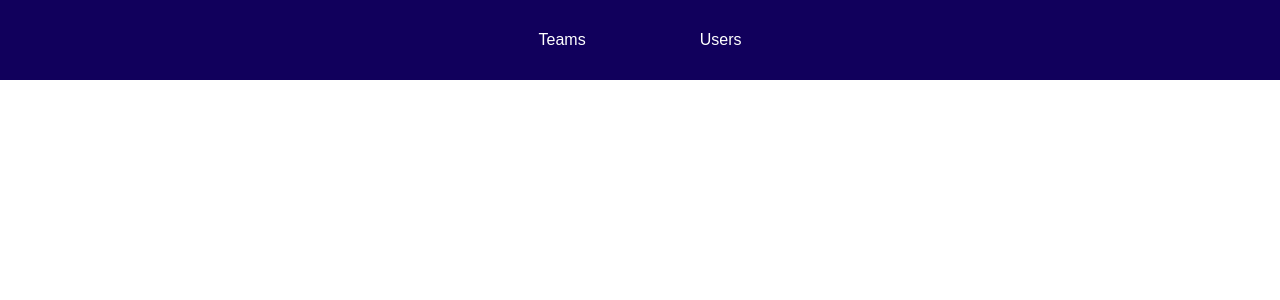
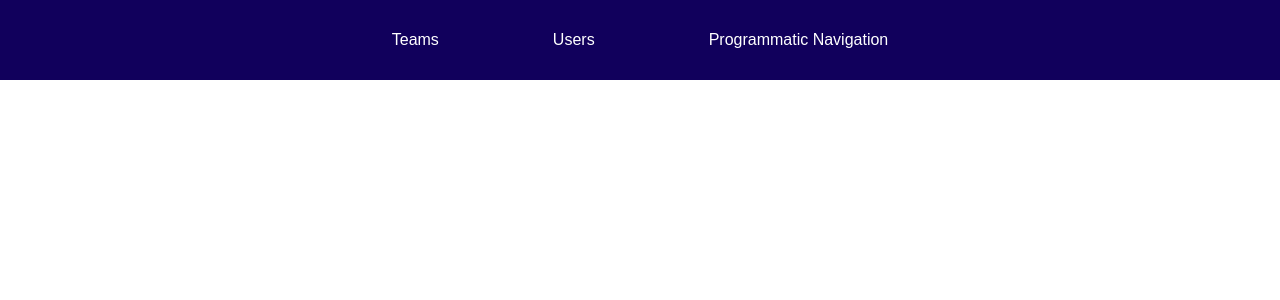
Before and after one commit to Gagandeep39/vue-routing-demo, a Vue app: page / in a window 1280 px wide. Before the commit this address had no page. Shown: the top 300 px of the page. Built offline with nearby package versions, Linux system fonts and the light colour scheme.

Commit message:
Added programmatic navigation

```diff
--- a/src/components/nav/TheNavigation.vue
+++ b/src/components/nav/TheNavigation.vue
@@ -9,6 +9,9 @@
         <li>
           <!-- <button @click="setActivePage('users-list')">Users</button> -->
           <router-link to="/users">Users</router-link>
+        </li>
+        <li>
+          <a @click="programmaticNavigation">Programmatic Navigation</a>
         </li>
       </ul>
     </nav>
@@ -23,6 +26,11 @@ export default {
   //     this.$emit('set-page', page);
   //   },
   // },
+  methods: {
+    programmaticNavigation() {
+      this.$router.push('/users')
+    },
+  },
 };
 </script>
 
```
